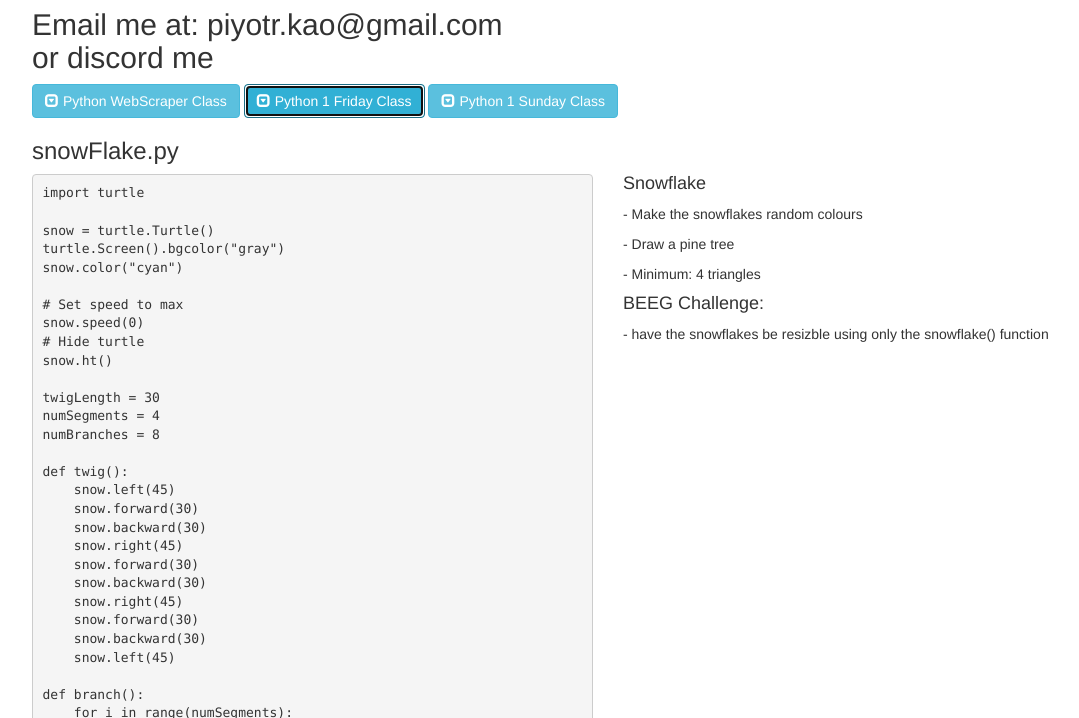
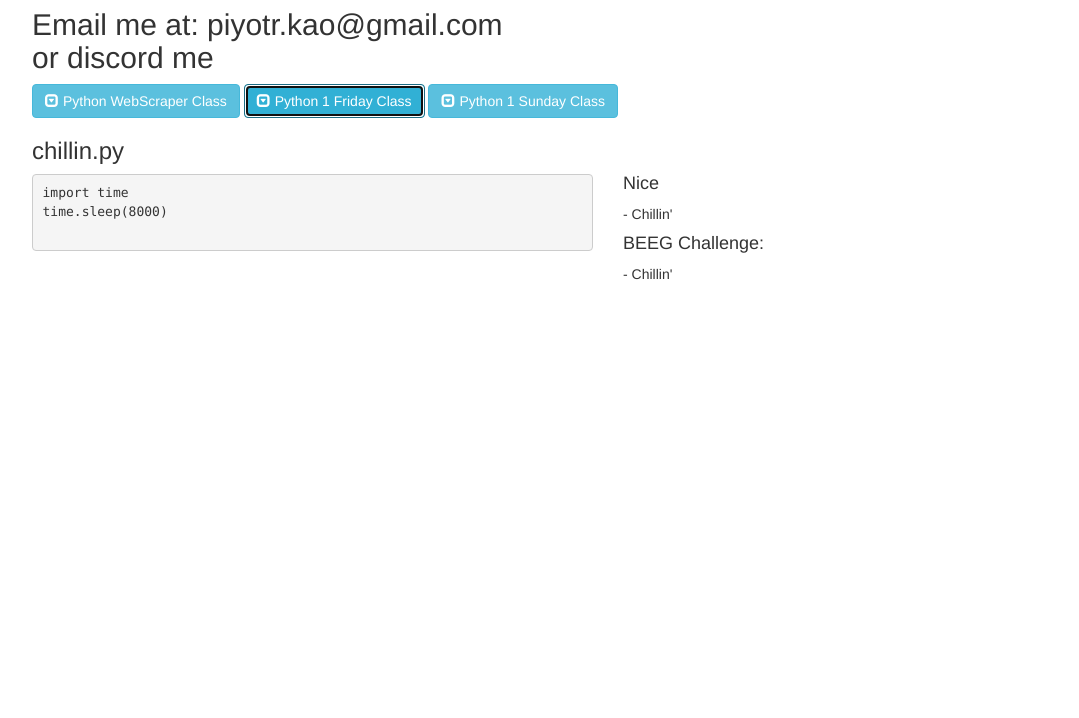
Before and after one commit to Piyotr-K/simpleWebsite, a plain HTML site: page index.html in a window 1280 px wide. Both pictures are taken after a click on the button "Python 1 Friday Class". Shown: the part 82-800 px from the top of the page, without its empty margins (32-1111 px from the left). Drawn offline with nearby package versions, Linux system fonts and the light colour scheme.

Commit message:
2021 06 18
Signed-off-by: Piyotr-K <piyotrkao1998@outlook.com>

```diff
--- a/index.html
+++ b/index.html
@@ -93,61 +93,11 @@ main()
                 <div class="row">
                     <div class="col-md-6">
                         <h3>
-                            snowFlake.py
+                            chillin.py
                         </h3>
                         <pre>
-import turtle
-
-snow = turtle.Turtle()
-turtle.Screen().bgcolor("gray")
-snow.color("cyan")
-
-# Set speed to max
-snow.speed(0)
-# Hide turtle
-snow.ht()
-
-twigLength = 30
-numSegments = 4
-numBranches = 8
-
-def twig():
-    snow.left(45)
-    snow.forward(30)
-    snow.backward(30)
-    snow.right(45)
-    snow.forward(30)
-    snow.backward(30)
-    snow.right(45)
-    snow.forward(30)
-    snow.backward(30)
-    snow.left(45)
-
-def branch():
-    for i in range(numSegments):
-    twig()
-        snow.forward(twigLength)
-
-        snow.backward(twigLength * numSegments)
-
-def flake():
-    # Snowflake Generation
-    for i in range(numBranches):
-        branch()
-        snow.right(360 / numBranches)
-
-snow.pu()
-snow.goto(100, -100)
-snow.pd()
-flake()
-snow.pu()
-snow.goto(-100, 100)
-snow.pd()
-flake()
-
-# Passing in values to a function
-def greetings(name):
-    print("Hello Mr." + name)
+import time
+time.sleep(8000)
                         </pre>
                     </div>
                     <div class="col-md-6">
@@ -155,22 +105,16 @@ def greetings(name):
                             &nbsp;
                         </h3>
                         <h4>
-                            Snowflake
+                            Nice
                         </h4>
                         <p>
-                            - Make the snowflakes random colours
-                        </p>
-                        <p>
-                            - Draw a pine tree
-                        </p>
-                        <p>
-                            - Minimum: 4 triangles
+                            - Chillin'
                         </p>
                         <h4>
                             BEEG Challenge:
                         </h4>
                         <p>
-                            - have the snowflakes be resizble using only the snowflake() function
+                            - Chillin'
                         </p>
                     </div>
                 </div>
```
